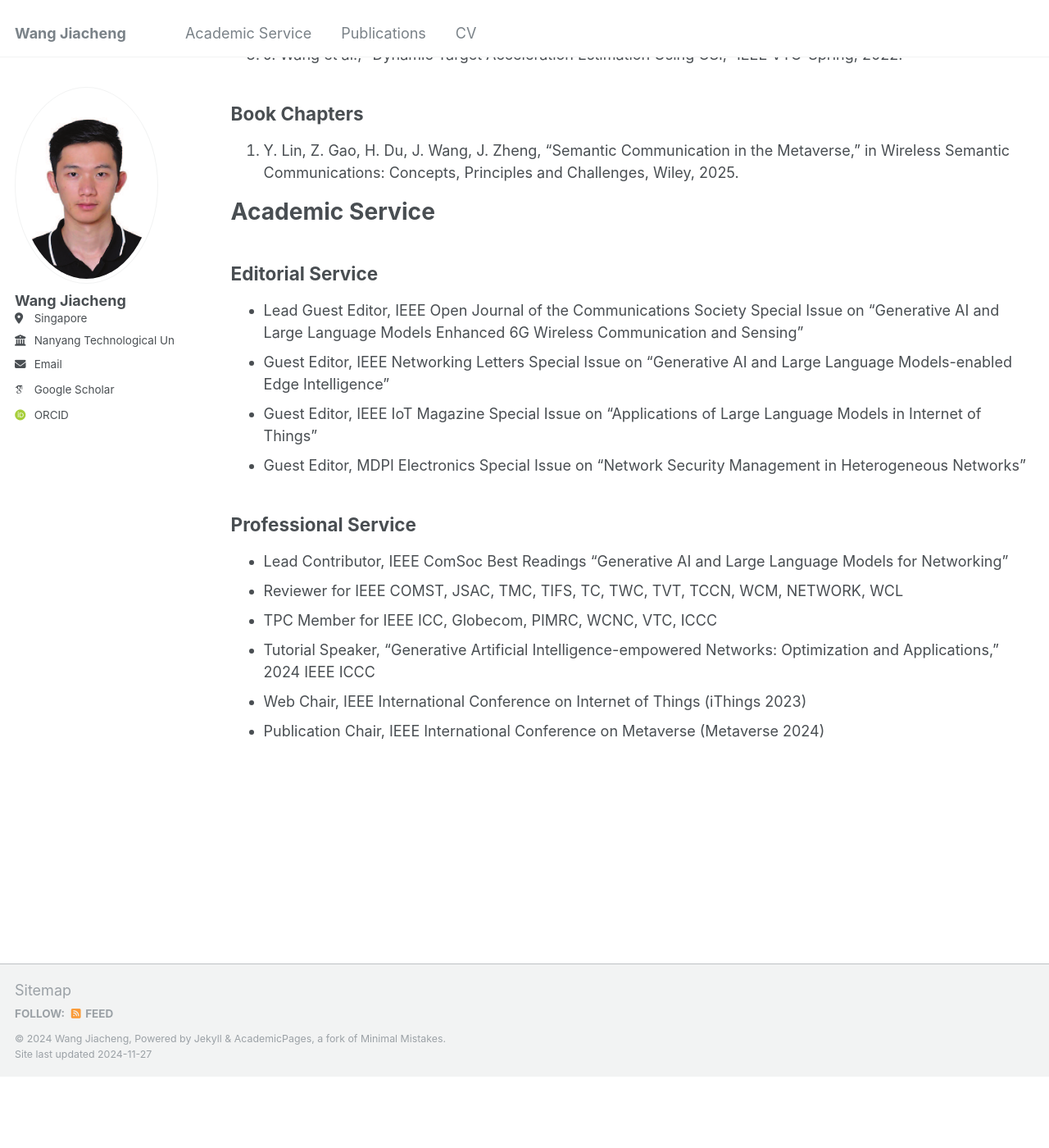
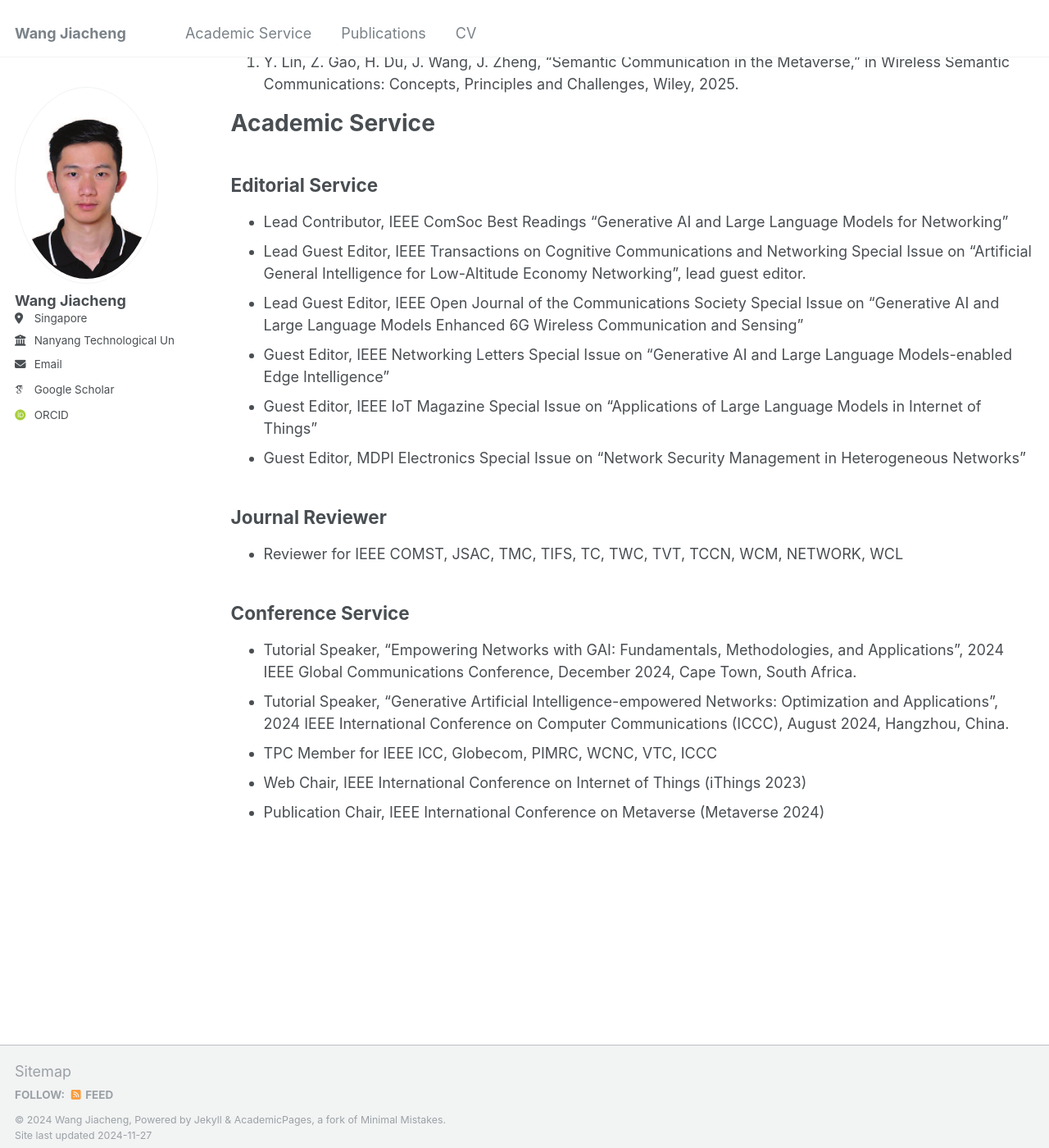
Before and after one commit to W-JiaCheng/W-JiaCheng.github.io, a Jekyll site: the page built from _pages/cv.md, in a window 1280 px wide and 1400 px high, scrolled down 1388 px. Shown: the whole window at 82% size. Built offline with Jekyll 4.4.1, drawn with Linux system fonts in a browser that asks for light colours; some web fonts are replaced; before the commit the page ends 2702 px from its top, so only the background shows below that; some of the changed text lies outside the part shown.

Commit message:
Update cv.md

```diff
--- a/_pages/cv.md
+++ b/_pages/cv.md
@@ -56,16 +53,21 @@ Academic Service
 
 Editorial Service
 ------
+* Lead Contributor, IEEE ComSoc Best Readings "Generative AI and Large Language Models for Networking"
+* Lead Guest Editor, IEEE Transactions on Cognitive Communications and Networking Special Issue on “Artificial General Intelligence for Low-Altitude Economy Networking”, lead guest editor.
 * Lead Guest Editor, IEEE Open Journal of the Communications Society Special Issue on "Generative AI and Large Language Models Enhanced 6G Wireless Communication and Sensing"
 * Guest Editor, IEEE Networking Letters Special Issue on "Generative AI and Large Language Models-enabled Edge Intelligence"
 * Guest Editor, IEEE IoT Magazine Special Issue on "Applications of Large Language Models in Internet of Things"
 * Guest Editor, MDPI Electronics Special Issue on "Network Security Management in Heterogeneous Networks"
 
-Professional Service
+Journal Reviewer
 ------
-* Lead Contributor, IEEE ComSoc Best Readings "Generative AI and Large Language Models for Networking"
 * Reviewer for IEEE COMST, JSAC, TMC, TIFS, TC, TWC, TVT, TCCN, WCM, NETWORK, WCL
+
+Conference Service
+------
+* Tutorial Speaker, “Empowering Networks with GAI: Fundamentals, Methodologies, and Applications”, 2024 IEEE Global Communications Conference, December 2024, Cape Town, South Africa.
+* Tutorial Speaker, “Generative Artificial Intelligence-empowered Networks: Optimization and Applications”, 2024 IEEE International Conference on Computer Communications (ICCC), August 2024, Hangzhou, China.
 * TPC Member for IEEE ICC, Globecom, PIMRC, WCNC, VTC, ICCC
-* Tutorial Speaker, "Generative Artificial Intelligence-empowered Networks: Optimization and Applications," 2024 IEEE ICCC
 * Web Chair, IEEE International Conference on Internet of Things (iThings 2023)
 * Publication Chair, IEEE International Conference on Metaverse (Metaverse 2024)
```
Also changed, not shown: other parts of _pages/cv.md (+2 -5 lines).
